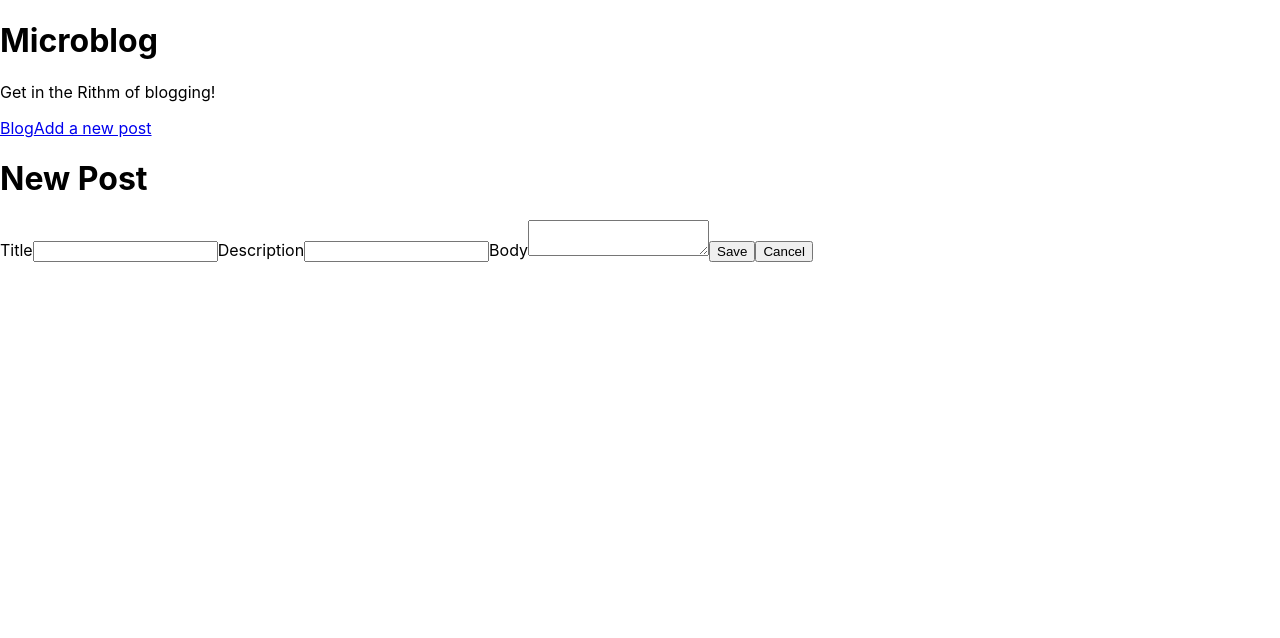
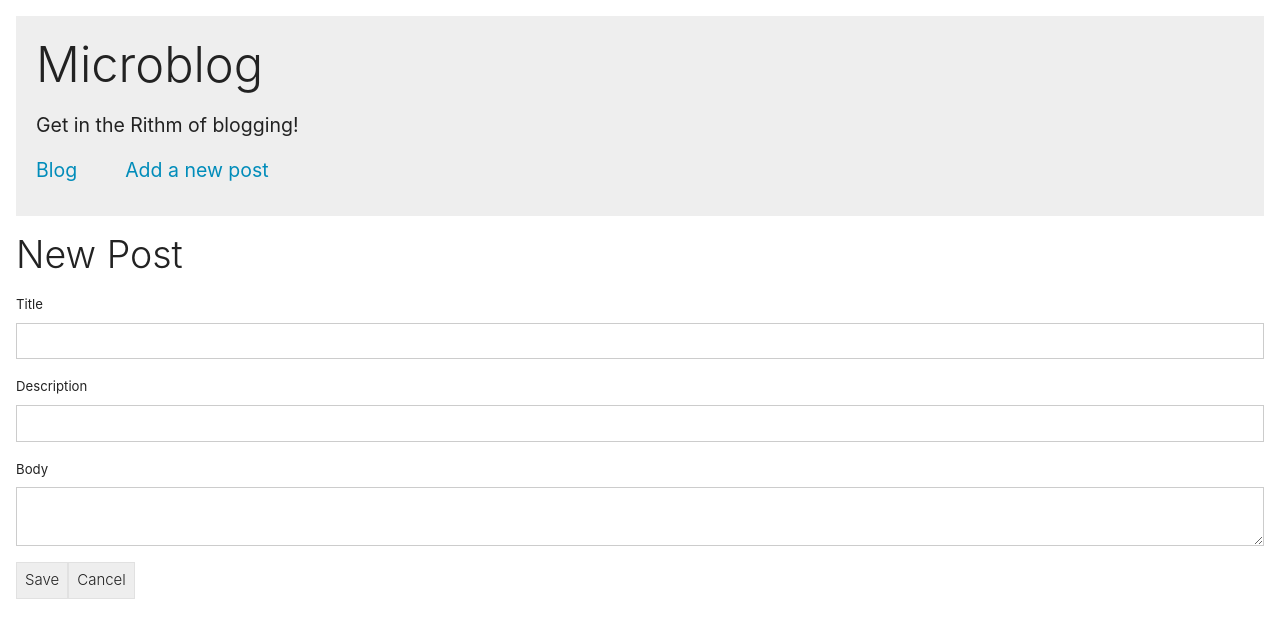
Before and after one commit to silasburger/microblog, a React (Create React App) app in the folder frontend/: page /new in a window 1280 px wide. Shown: the top 638 px of the page. Built offline with nearby package versions, Linux system fonts and the light colour scheme.

Commit message:
fixed homepage and new post

```diff
--- a/frontend/package.json
+++ b/frontend/package.json
@@ -9,6 +9,7 @@
     "react-redux": "^5.1.1",
     "react-router-dom": "^4.3.1",
     "react-scripts": "2.1.1",
+    "reactstrap": "^7.0.2",
     "redux": "^4.0.1",
     "redux-devtools-extension": "^2.13.5",
     "redux-thunk": "^2.3.0",
--- a/frontend/public/index.html
+++ b/frontend/public/index.html
@@ -10,6 +10,7 @@
       homescreen on Android. See https://developers.google.com/web/fundamentals/web-app-manifest/
     -->
     <link rel="manifest" href="%PUBLIC_URL%/manifest.json">
+    <link rel="stylesheet" href="https://stackpath.bootstrapcdn.com/bootswatch/4.2.1/yeti/bootstrap.min.css">
     <!--
       Notice the use of %PUBLIC_URL% in the tags above.
       It will be replaced with the URL of the `public` folder during the build.
--- a/frontend/src/Components/App.css
+++ b/frontend/src/Components/App.css
@@ -1,32 +1,7 @@
-.App {
-  text-align: center;
+html {
+  height: 100%;
 }
 
-.App-logo {
-  animation: App-logo-spin infinite 20s linear;
-  height: 40vmin;
+body {
+  height: 100%;
 }
-
-.App-header {
-  background-color: #282c34;
-  min-height: 100vh;
-  display: flex;
-  flex-direction: column;
-  align-items: center;
-  justify-content: center;
-  font-size: calc(10px + 2vmin);
-  color: white;
-}
-
-.App-link {
-  color: #61dafb;
-}
-
-@keyframes App-logo-spin {
-  from {
-    transform: rotate(0deg);
-  }
-  to {
-    transform: rotate(360deg);
-  }
-}
--- a/frontend/src/Components/App.js
+++ b/frontend/src/Components/App.js
@@ -6,10 +6,10 @@ import Routes from './Routes'
 class App extends Component {
   render() {
     return (
-     <div>
+     <>
        <NavBox />
        <Routes />
-     </div>
+     </>
     );
   }
 }
--- a/frontend/src/Components/Home.js
+++ b/frontend/src/Components/Home.js
@@ -5,7 +5,7 @@ class Home extends Component {
   render() {
     return (
       <div>
-        <p>Welcome to Microblog</p>
+        <h1 className="ml-3">Welcome to Microblog</h1>
         <TitleList />
       </div>
     );
--- /dev/null
+++ b/frontend/src/Components/NavBox.css
@@ -0,0 +1,9 @@
+.navbox-container h1{
+  font-size: 2.5em;
+}
+
+.navbox-container {
+  font-size: 1.3em;
+  height: 200px;
+  padding: 20px;
+}
--- a/frontend/src/Components/NavBox.js
+++ b/frontend/src/Components/NavBox.js
@@ -1,16 +1,21 @@
 import React, { Component } from 'react';
-import {Link} from 'react-router-dom';
+import { Link } from 'react-router-dom';
+import './NavBox.css';
 
 class NavBox extends Component {
   render() {
     return (
-      <div>
-        <h1>Microblog</h1>
-        <p>Get in the Rithm of blogging!</p>
-        <Link to="/">Blog</Link>
-        <Link to="/new">Add a new post</Link>
+      <div className="navbox-container jumbotron text-left m-3">
+        <h1 className="mb-3">Microblog</h1>
+        <p className="mb-3">Get in the Rithm of blogging!</p>
+        <Link className="mr-5" to="/">
+          Blog
+        </Link>
+        <Link className="mr-5" to="/new">
+          Add a new post
+        </Link>
       </div>
-     );
+    );
   }
 }
 
--- a/frontend/src/Components/PostForm.js
+++ b/frontend/src/Components/PostForm.js
@@ -1,4 +1,5 @@
 import React, { Component } from 'react';
+import { Form, FormGroup, Label, Input, Button, TextArea } from 'reactstrap';
 
 class PostForm extends Component {
   //Default state if post passed in, otherwise deafult to empty string
@@ -45,39 +46,45 @@ class PostForm extends Component {
 
   render() {
     return (
-      <div>
-        <h1>{this.props.formTitle}</h1>
-        <form onSubmit={this.handleSubmit}>
-          <label htmlFor="title">Title</label>
-          <input
+      <>
+        <h1 className="m-3">{this.props.formTitle}</h1>
+        <Form onSubmit={this.handleSubmit} className="m-3">
+          <FormGroup>
+            <Label htmlFor="title">Title</Label>
+            <Input
               type="text"
               name="title"
               id="title"
               value={this.state.title}
               onChange={this.handleChange}
             />
-          <label htmlFor="description">Description</label>
-          <input
+          </FormGroup>
+          <FormGroup>
+            <Label htmlFor="description">Description</Label>
+            <Input
               type="text"
               name="description"
               id="description"
               value={this.state.description}
               onChange={this.handleChange}
             />
-          <label htmlFor="body">Body</label>
-          <textarea
-            type="text"
+          </FormGroup>
+          <FormGroup>
+            <Label htmlFor="body">Body</Label>
+            <Input
+              type="textarea"
               name="body"
               id="body"
               value={this.state.body}
               onChange={this.handleChange}
             />
-          <button>Save</button>
-          <button onClick={this.handleClick} type="button">
+          </FormGroup>
+          <Button>Save</Button>
+          <Button onClick={this.handleClick} type="button">
             Cancel
-          </button>
-        </form>
-      </div>
+          </Button>
+        </Form>
+      </>
     );
   }
 }
```
Also changed, not shown: 1 other file (tests, documents, lock files or other folders). Lines whose indentation alone changed are shown as unchanged.
